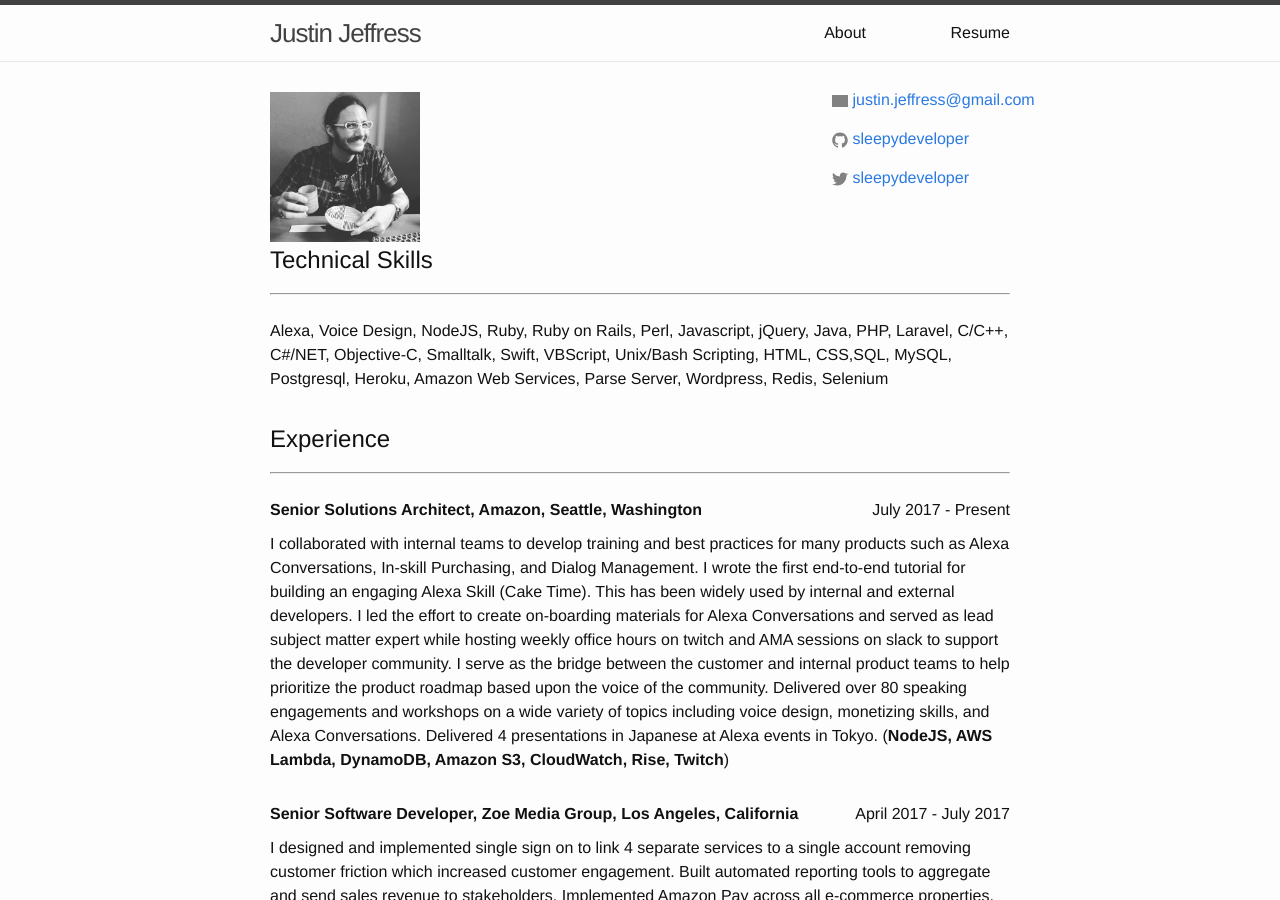
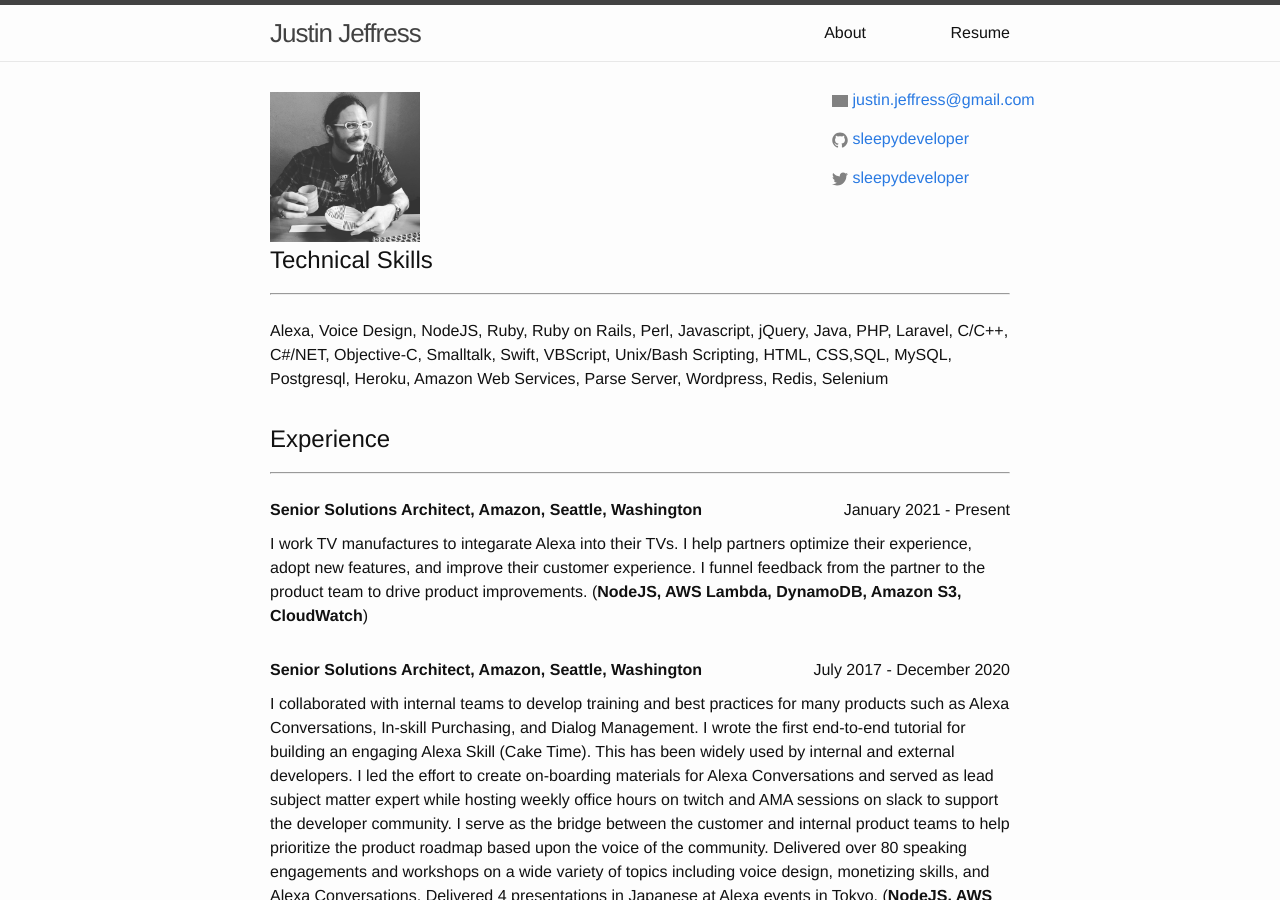
Before and after one commit to SleepyDeveloper/sleepydeveloper.github.io, a Jekyll site: the page built from resume.html, in a window 1280 px wide and 900 px high. Built offline with Jekyll 4.4.1, drawn with Linux system fonts in a browser that asks for light colours.

Commit message:
Added current experience

```diff
--- a/_data/work-experience.yml
+++ b/_data/work-experience.yml
@@ -1,7 +1,15 @@
 - company: Amazon
   title: Senior Solutions Architect
   location: Seattle, Washington
-  duration: July 2017 - Present
+  duration: January 2021 - Present
+  description: I work TV manufactures to integarate Alexa into their TVs. I help partners optimize their experience, adopt new features, and improve their customer experience. I funnel feedback from the partner to the product team to drive product improvements.
+  technologies: NodeJS, AWS Lambda, DynamoDB, Amazon S3, CloudWatch
+
+
+- company: Amazon
+  title: Senior Solutions Architect
+  location: Seattle, Washington
+  duration: July 2017 - December 2020
   description: I collaborated with internal teams to develop training and best practices for many products such as Alexa Conversations, In-skill Purchasing, and Dialog Management. I wrote the first end-to-end tutorial for building an engaging Alexa Skill (Cake Time). This has been widely used by internal and external developers. I led the effort to create on-boarding materials for Alexa Conversations and served as lead subject matter expert while hosting weekly office hours on twitch and AMA sessions on slack to support the developer community. I serve as the bridge between the customer and internal product teams to help prioritize the product roadmap based upon the voice of the community. Delivered over 80 speaking engagements and workshops on a wide variety of topics including voice design, monetizing skills, and Alexa Conversations. Delivered 4 presentations in Japanese at Alexa events in Tokyo.
   technologies: NodeJS, AWS Lambda, DynamoDB, Amazon S3, CloudWatch, Rise, Twitch
 
```
